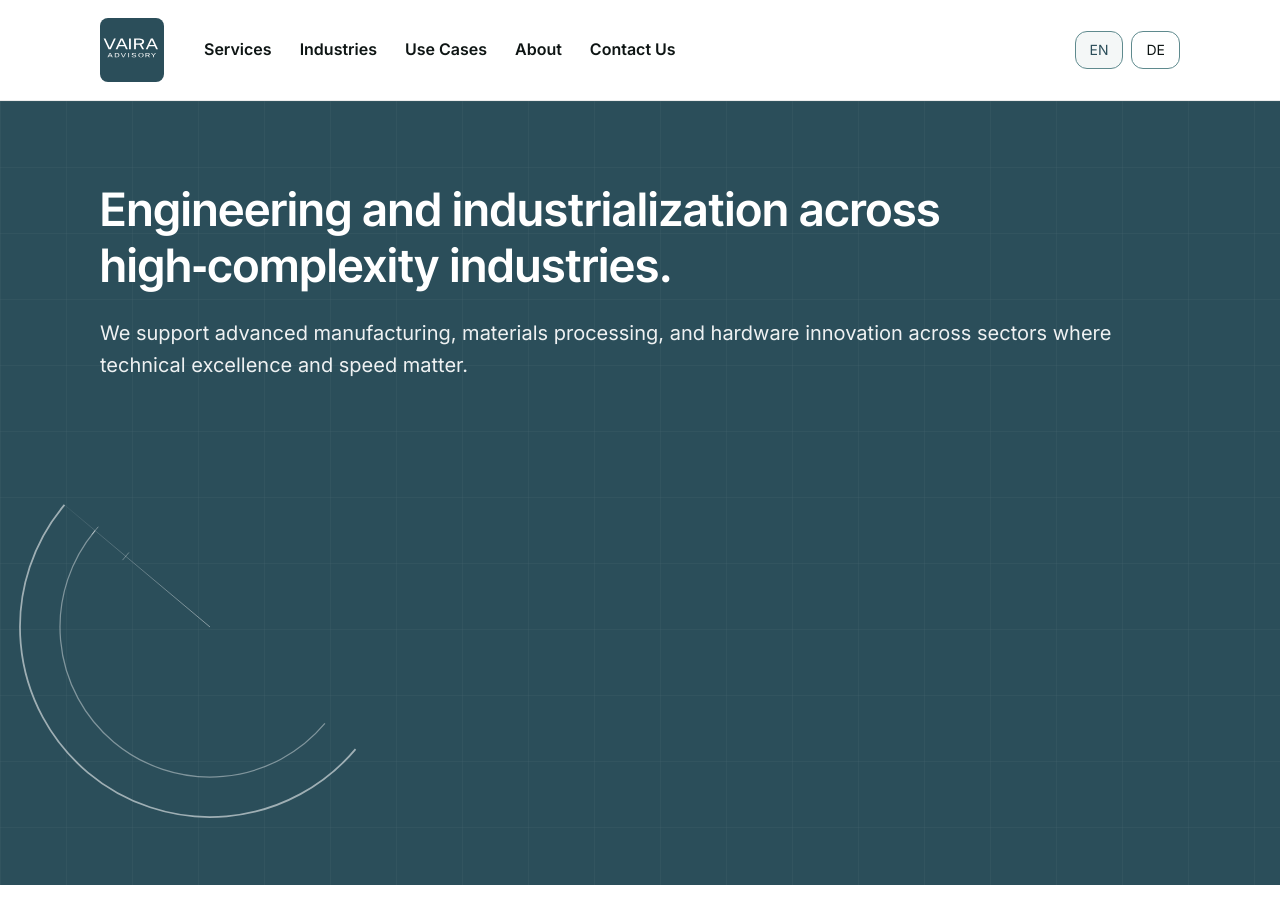
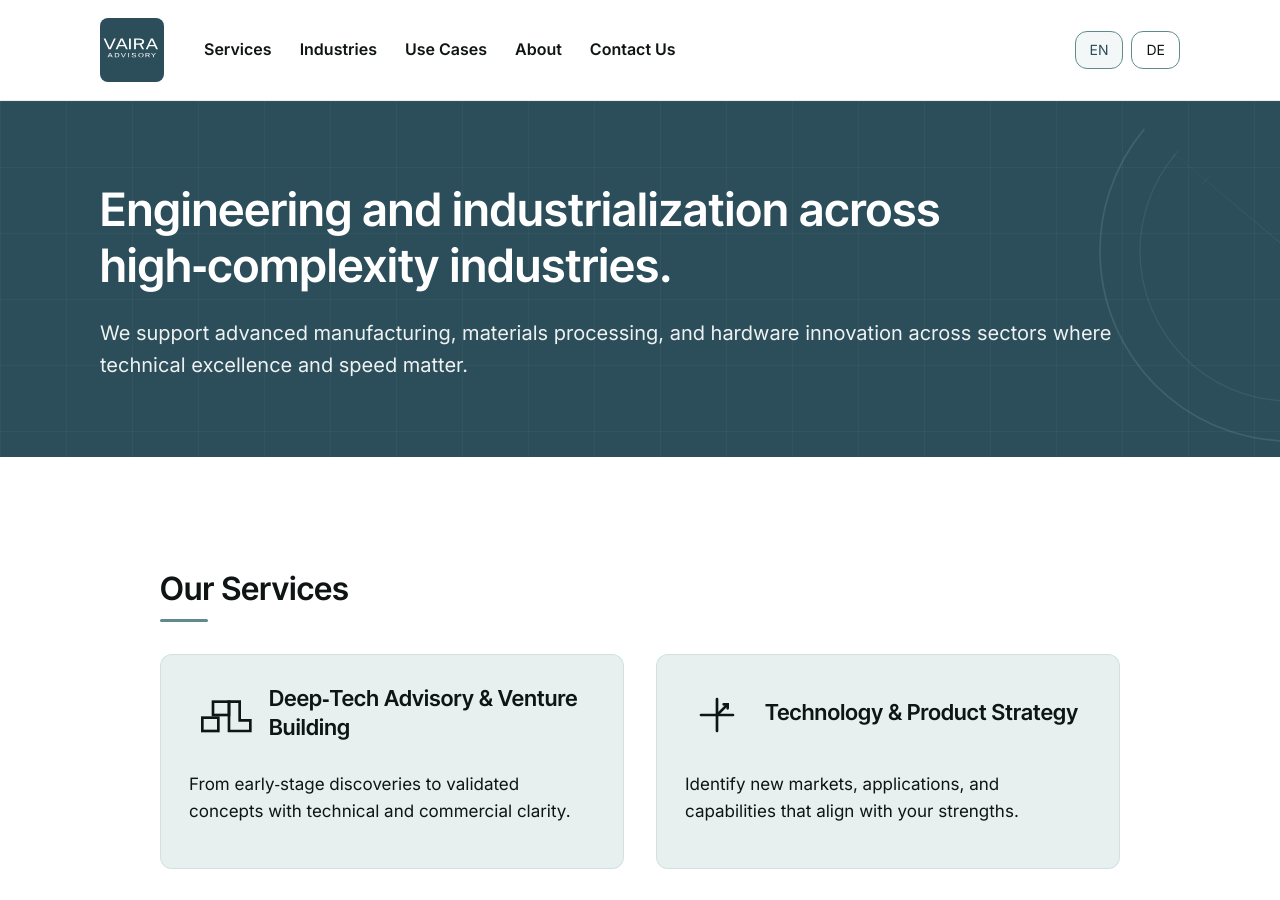
Before and after one commit to raphaelheeb/vaira-advisory, a Jekyll site: the page built from services/index.html, in a window 1280 px wide and 900 px high. Built offline with Jekyll 4.4.1, drawn with Linux system fonts in a browser that asks for light colours.

Commit message:
Update index.html

```diff
--- a/services/index.html
+++ b/services/index.html
@@ -18,6 +18,7 @@
   </div>
 
  <div class="cad-hero-shape"
+    style="
        position:absolute;
        top:-60px;
        right:-120px;
```
